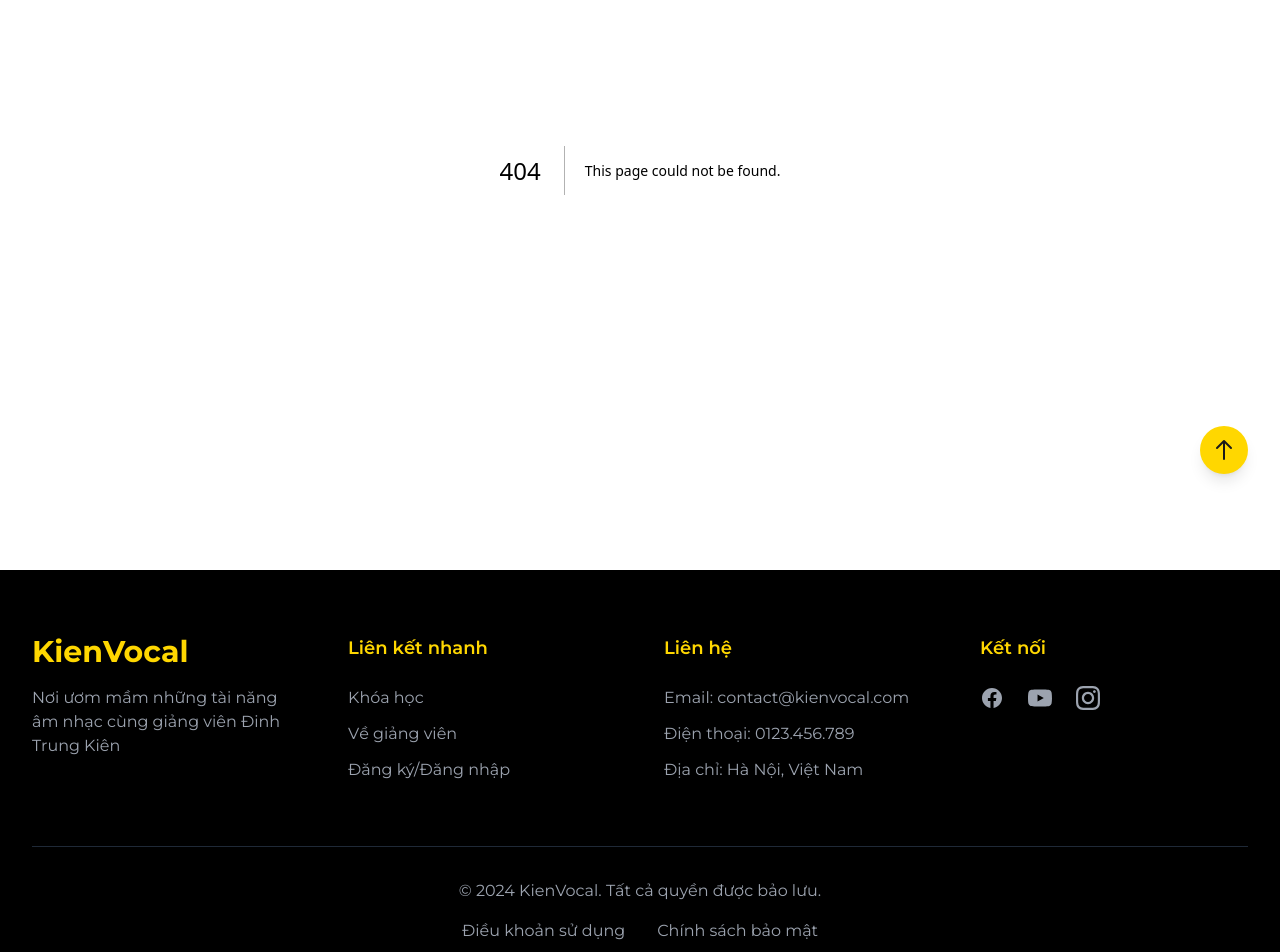
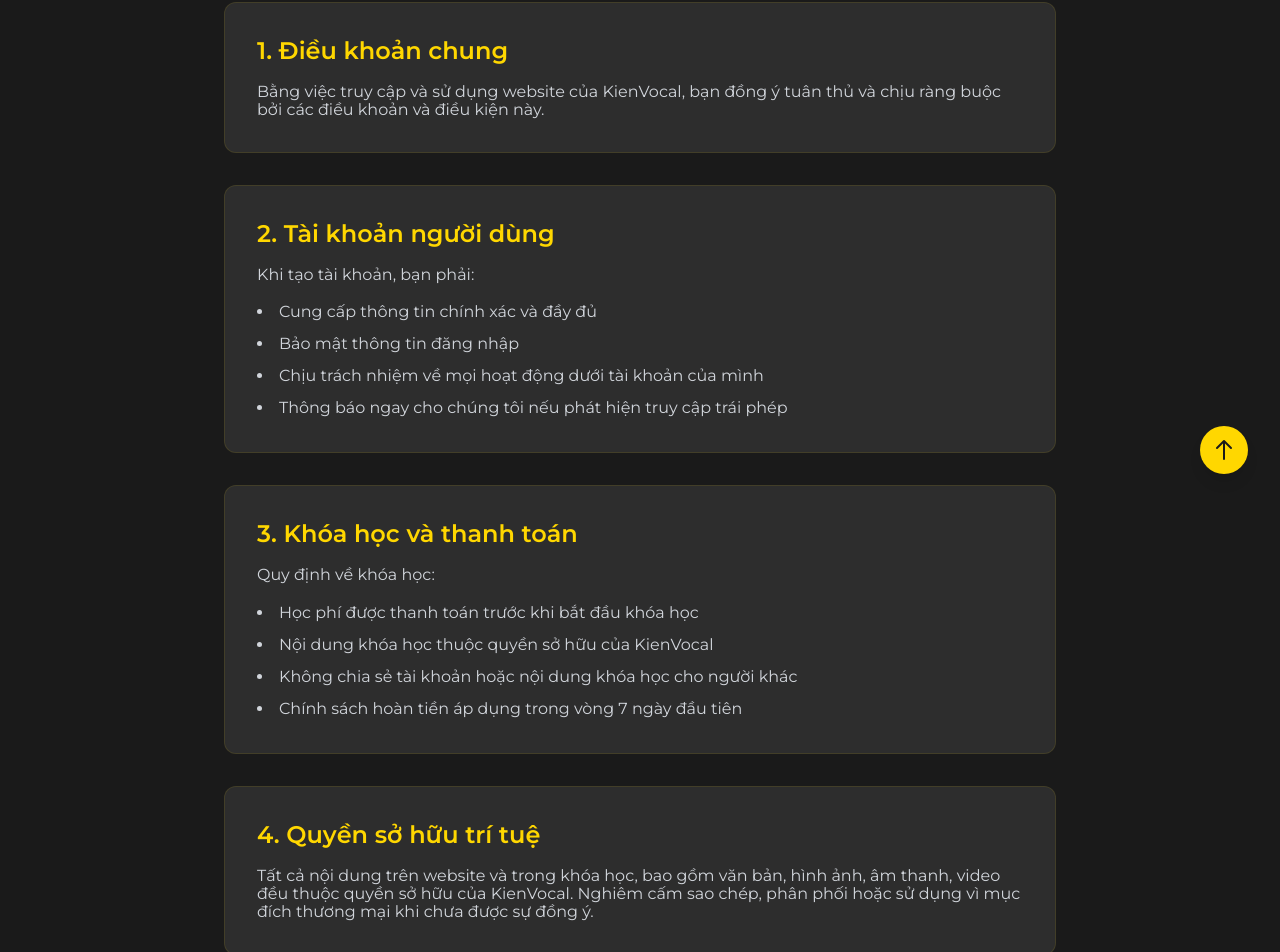
Before and after one commit to zaikaman2/WebThanhNhac, a Next.js app: page /terms in a window 1280 px wide. Before the commit this address had no page. Shown: the part 294-1246 px from the top of the page. Built offline with nearby package versions, Linux system fonts and the light colour scheme.

Commit message:
Added privacy and terms pages

```diff
--- /dev/null
+++ b/src/app/privacy/page.tsx
@@ -0,0 +1,53 @@
+export default function PrivacyPage() {
+  return (
+    <main className="min-h-screen bg-secondary pt-24">
+      <div className="max-w-4xl mx-auto px-4 sm:px-6 lg:px-8 py-12">
+        <h1 className="text-4xl font-bold text-center mb-12 bg-gradient-to-r from-primary-light to-primary bg-clip-text text-transparent">
+          Chính sách bảo mật
+        </h1>
+
+        <div className="space-y-8 text-gray-300">
+          <section className="bg-secondary-light p-8 rounded-xl border border-primary/10">
+            <h2 className="text-2xl font-semibold text-primary mb-4">1. Thu thập thông tin</h2>
+            <p className="leading-relaxed">
+              Chúng tôi thu thập các thông tin cá nhân khi bạn đăng ký tài khoản, bao gồm: họ tên, địa chỉ email, và các thông tin liên quan đến khóa học bạn đăng ký.
+            </p>
+          </section>
+
+          <section className="bg-secondary-light p-8 rounded-xl border border-primary/10">
+            <h2 className="text-2xl font-semibold text-primary mb-4">2. Sử dụng thông tin</h2>
+            <p className="leading-relaxed mb-4">
+              Thông tin của bạn được sử dụng để:
+            </p>
+            <ul className="list-disc list-inside space-y-2">
+              <li>Cung cấp và quản lý các khóa học</li>
+              <li>Liên lạc về các cập nhật khóa học</li>
+              <li>Gửi thông tin về các chương trình ưu đãi</li>
+              <li>Cải thiện trải nghiệm học tập của bạn</li>
+            </ul>
+          </section>
+
+          <section className="bg-secondary-light p-8 rounded-xl border border-primary/10">
+            <h2 className="text-2xl font-semibold text-primary mb-4">3. Bảo mật thông tin</h2>
+            <p className="leading-relaxed">
+              Chúng tôi cam kết bảo vệ thông tin cá nhân của bạn bằng các biện pháp bảo mật phù hợp và không chia sẻ thông tin với bên thứ ba khi chưa có sự đồng ý.
+            </p>
+          </section>
+
+          <section className="bg-secondary-light p-8 rounded-xl border border-primary/10">
+            <h2 className="text-2xl font-semibold text-primary mb-4">4. Quyền của người dùng</h2>
+            <p className="leading-relaxed mb-4">
+              Bạn có quyền:
+            </p>
+            <ul className="list-disc list-inside space-y-2">
+              <li>Truy cập và chỉnh sửa thông tin cá nhân</li>
+              <li>Yêu cầu xóa tài khoản</li>
+              <li>Từ chối nhận email marketing</li>
+              <li>Liên hệ với chúng tôi về các vấn đề bảo mật</li>
+            </ul>
+          </section>
+        </div>
+      </div>
+    </main>
+  )
+}
--- /dev/null
+++ b/src/app/terms/page.tsx
@@ -0,0 +1,53 @@
+export default function TermsPage() {
+  return (
+    <main className="min-h-screen bg-secondary pt-24">
+      <div className="max-w-4xl mx-auto px-4 sm:px-6 lg:px-8 py-12">
+        <h1 className="text-4xl font-bold text-center mb-12 bg-gradient-to-r from-primary-light to-primary bg-clip-text text-transparent">
+          Điều khoản sử dụng
+        </h1>
+
+        <div className="space-y-8 text-gray-300">
+          <section className="bg-secondary-light p-8 rounded-xl border border-primary/10">
+            <h2 className="text-2xl font-semibold text-primary mb-4">1. Điều khoản chung</h2>
+            <p className="leading-relaxed">
+              Bằng việc truy cập và sử dụng website của KienVocal, bạn đồng ý tuân thủ và chịu ràng buộc bởi các điều khoản và điều kiện này.
+            </p>
+          </section>
+
+          <section className="bg-secondary-light p-8 rounded-xl border border-primary/10">
+            <h2 className="text-2xl font-semibold text-primary mb-4">2. Tài khoản người dùng</h2>
+            <p className="leading-relaxed mb-4">
+              Khi tạo tài khoản, bạn phải:
+            </p>
+            <ul className="list-disc list-inside space-y-2">
+              <li>Cung cấp thông tin chính xác và đầy đủ</li>
+              <li>Bảo mật thông tin đăng nhập</li>
+              <li>Chịu trách nhiệm về mọi hoạt động dưới tài khoản của mình</li>
+              <li>Thông báo ngay cho chúng tôi nếu phát hiện truy cập trái phép</li>
+            </ul>
+          </section>
+
+          <section className="bg-secondary-light p-8 rounded-xl border border-primary/10">
+            <h2 className="text-2xl font-semibold text-primary mb-4">3. Khóa học và thanh toán</h2>
+            <p className="leading-relaxed mb-4">
+              Quy định về khóa học:
+            </p>
+            <ul className="list-disc list-inside space-y-2">
+              <li>Học phí được thanh toán trước khi bắt đầu khóa học</li>
+              <li>Nội dung khóa học thuộc quyền sở hữu của KienVocal</li>
+              <li>Không chia sẻ tài khoản hoặc nội dung khóa học cho người khác</li>
+              <li>Chính sách hoàn tiền áp dụng trong vòng 7 ngày đầu tiên</li>
+            </ul>
+          </section>
+
+          <section className="bg-secondary-light p-8 rounded-xl border border-primary/10">
+            <h2 className="text-2xl font-semibold text-primary mb-4">4. Quyền sở hữu trí tuệ</h2>
+            <p className="leading-relaxed">
+              Tất cả nội dung trên website và trong khóa học, bao gồm văn bản, hình ảnh, âm thanh, video đều thuộc quyền sở hữu của KienVocal. Nghiêm cấm sao chép, phân phối hoặc sử dụng vì mục đích thương mại khi chưa được sự đồng ý.
+            </p>
+          </section>
+        </div>
+      </div>
+    </main>
+  )
+}
--- a/src/components/layout/Footer.tsx
+++ b/src/components/layout/Footer.tsx
@@ -82,11 +82,11 @@ export default function Footer() {
               © 2024 KienVocal. Tất cả quyền được bảo lưu.
             </p>
             <div className="mt-4 space-x-8">
-              <Link href="#" className="text-gray-400 hover:text-primary transition-colors">
+              <Link href="/privacy" className="text-gray-400 hover:text-primary transition-colors">
+                Chính sách bảo mật
+              </Link>
+              <Link href="/terms" className="text-gray-400 hover:text-primary transition-colors">
                 Điều khoản sử dụng
-              </Link>
-              <Link href="#" className="text-gray-400 hover:text-primary transition-colors">
-                Chính sách bảo mật
               </Link>
             </div>
           </div>
```
